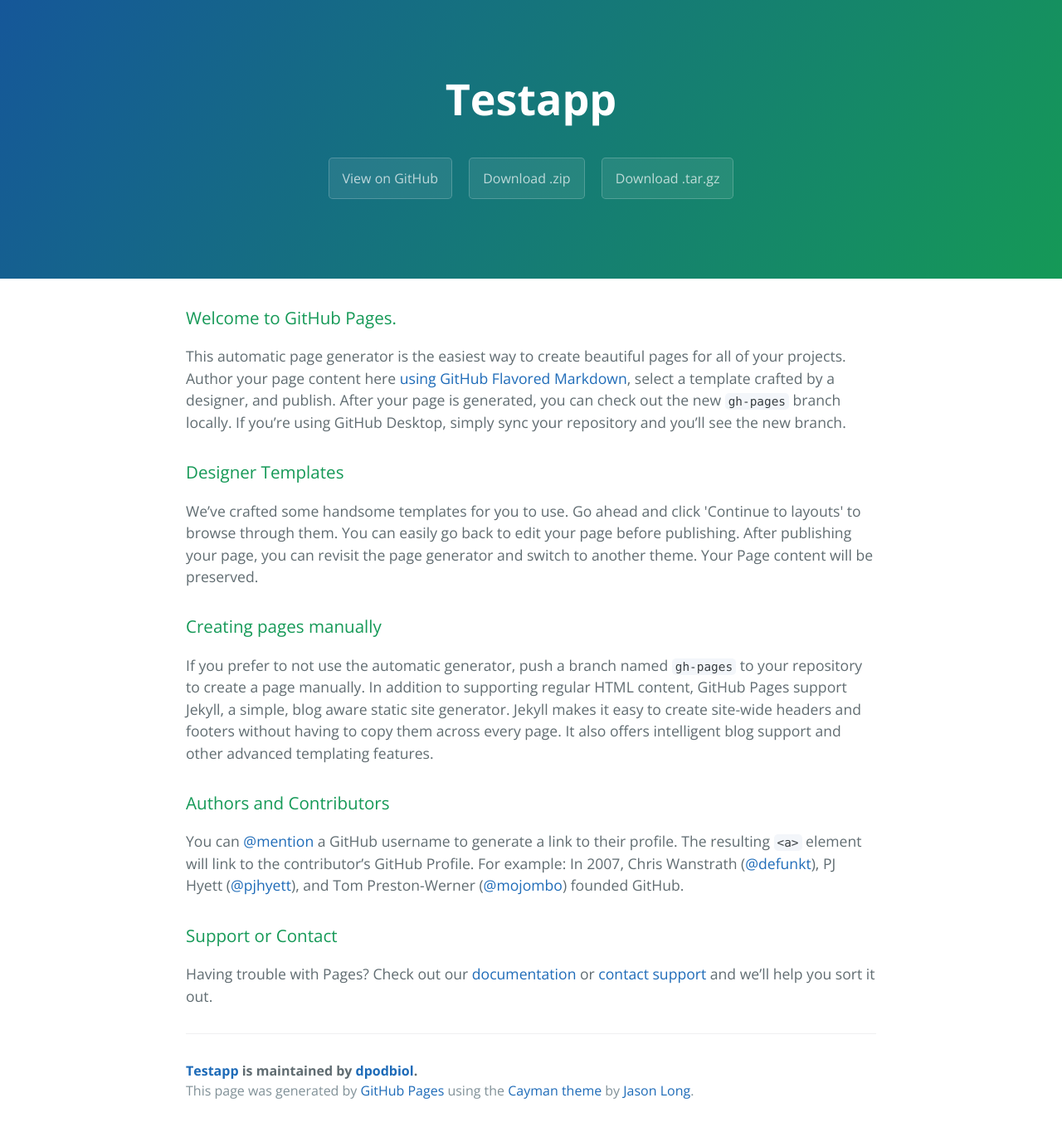
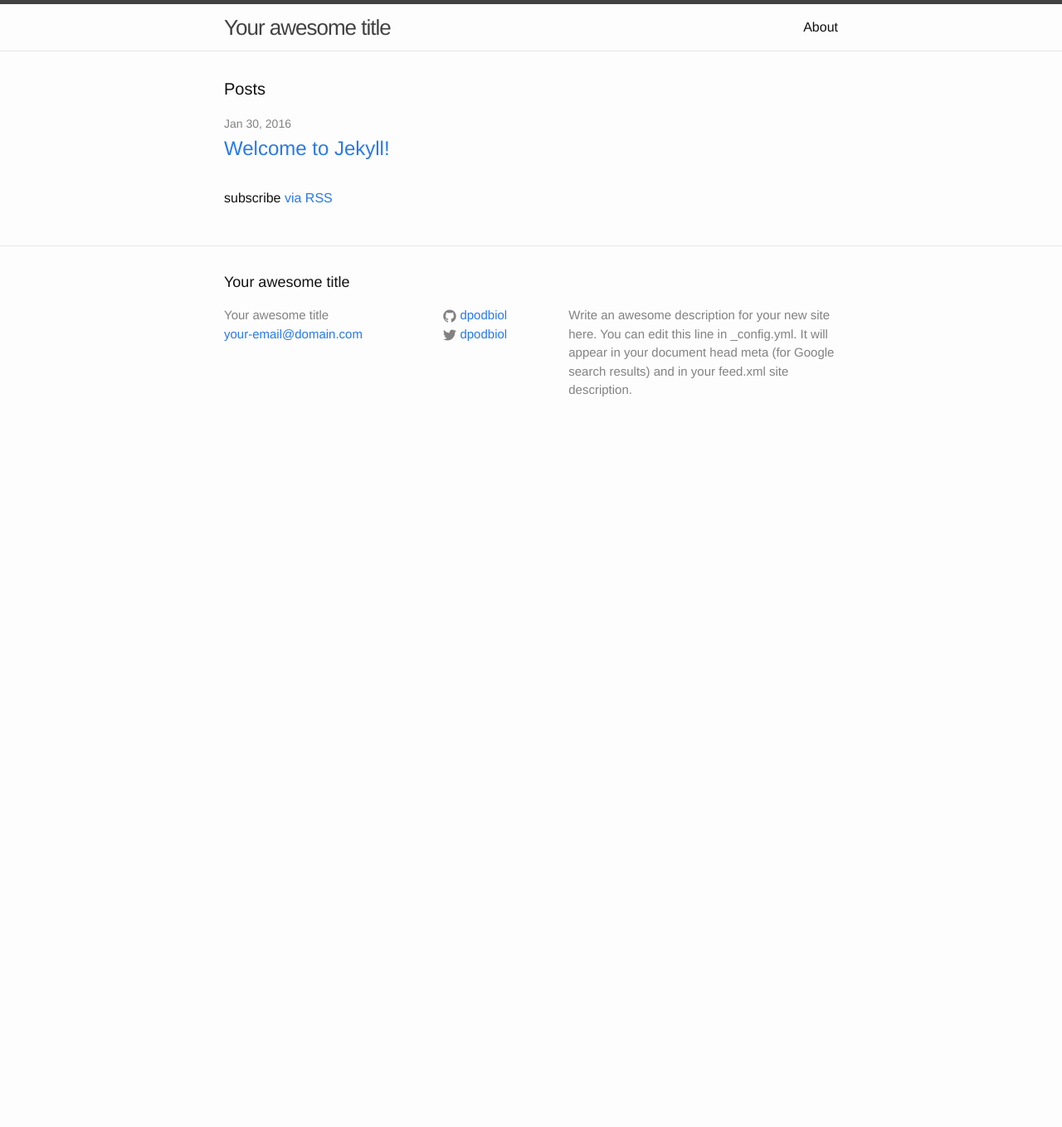
Before and after one commit to dpodbiol/testApp, a Jekyll site: the page built from index.html, in a window 1280 px wide. Shown: the whole page at 83% size. Built offline with Jekyll 4.4.1, drawn with Linux system fonts in a browser that asks for light colours; after the commit the page ends 900 px from its top, so only the background shows below that.

Commit message:
changed index

```diff
--- a/index.html
+++ b/index.html
@@ -1,57 +1,23 @@
-<!DOCTYPE html>
-<html lang="en-us">
-  <head>
-    <meta charset="UTF-8">
-    <title>Testapp by dpodbiol</title>
-    <meta name="viewport" content="width=device-width, initial-scale=1">
-    <link rel="stylesheet" type="text/css" href="stylesheets/normalize.css" media="screen">
-    <link href='https://fonts.googleapis.com/css?family=Open+Sans:400,700' rel='stylesheet' type='text/css'>
-    <link rel="stylesheet" type="text/css" href="stylesheets/stylesheet.css" media="screen">
-    <link rel="stylesheet" type="text/css" href="stylesheets/github-light.css" media="screen">
-  </head>
-  <body>
-    <section class="page-header">
-      <h1 class="project-name">Testapp</h1>
-      <h2 class="project-tagline"></h2>
-      <a href="https://github.com/dpodbiol/testApp" class="btn">View on GitHub</a>
-      <a href="https://github.com/dpodbiol/testApp/zipball/master" class="btn">Download .zip</a>
-      <a href="https://github.com/dpodbiol/testApp/tarball/master" class="btn">Download .tar.gz</a>
-    </section>
+---
+layout: default
+---
 
-    <section class="main-content">
-      <h3>
-<a id="welcome-to-github-pages" class="anchor" href="#welcome-to-github-pages" aria-hidden="true"><span aria-hidden="true" class="octicon octicon-link"></span></a>Welcome to GitHub Pages.</h3>
+<div class="home">
 
-<p>This automatic page generator is the easiest way to create beautiful pages for all of your projects. Author your page content here <a href="https://guides.github.com/features/mastering-markdown/">using GitHub Flavored Markdown</a>, select a template crafted by a designer, and publish. After your page is generated, you can check out the new <code>gh-pages</code> branch locally. If you’re using GitHub Desktop, simply sync your repository and you’ll see the new branch.</p>
+  <h1 class="page-heading">Posts</h1>
 
-<h3>
-<a id="designer-templates" class="anchor" href="#designer-templates" aria-hidden="true"><span aria-hidden="true" class="octicon octicon-link"></span></a>Designer Templates</h3>
+  <ul class="post-list">
+    {% for post in site.posts %}
+      <li>
+        <span class="post-meta">{{ post.date | date: "%b %-d, %Y" }}</span>
 
-<p>We’ve crafted some handsome templates for you to use. Go ahead and click 'Continue to layouts' to browse through them. You can easily go back to edit your page before publishing. After publishing your page, you can revisit the page generator and switch to another theme. Your Page content will be preserved.</p>
+        <h2>
+          <a class="post-link" href="{{ post.url | prepend: site.baseurl }}">{{ post.title }}</a>
+        </h2>
+      </li>
+    {% endfor %}
+  </ul>
 
-<h3>
-<a id="creating-pages-manually" class="anchor" href="#creating-pages-manually" aria-hidden="true"><span aria-hidden="true" class="octicon octicon-link"></span></a>Creating pages manually</h3>
+  <p class="rss-subscribe">subscribe <a href="{{ "/feed.xml" | prepend: site.baseurl }}">via RSS</a></p>
 
-<p>If you prefer to not use the automatic generator, push a branch named <code>gh-pages</code> to your repository to create a page manually. In addition to supporting regular HTML content, GitHub Pages support Jekyll, a simple, blog aware static site generator. Jekyll makes it easy to create site-wide headers and footers without having to copy them across every page. It also offers intelligent blog support and other advanced templating features.</p>
-
-<h3>
-<a id="authors-and-contributors" class="anchor" href="#authors-and-contributors" aria-hidden="true"><span aria-hidden="true" class="octicon octicon-link"></span></a>Authors and Contributors</h3>
-
-<p>You can <a href="https://github.com/blog/821" class="user-mention">@mention</a> a GitHub username to generate a link to their profile. The resulting <code>&lt;a&gt;</code> element will link to the contributor’s GitHub Profile. For example: In 2007, Chris Wanstrath (<a href="https://github.com/defunkt" class="user-mention">@defunkt</a>), PJ Hyett (<a href="https://github.com/pjhyett" class="user-mention">@pjhyett</a>), and Tom Preston-Werner (<a href="https://github.com/mojombo" class="user-mention">@mojombo</a>) founded GitHub.</p>
-
-<h3>
-<a id="support-or-contact" class="anchor" href="#support-or-contact" aria-hidden="true"><span aria-hidden="true" class="octicon octicon-link"></span></a>Support or Contact</h3>
-
-<p>Having trouble with Pages? Check out our <a href="https://help.github.com/pages">documentation</a> or <a href="https://github.com/contact">contact support</a> and we’ll help you sort it out.</p>
-
-      <footer class="site-footer">
-        <span class="site-footer-owner"><a href="https://github.com/dpodbiol/testApp">Testapp</a> is maintained by <a href="https://github.com/dpodbiol">dpodbiol</a>.</span>
-
-        <span class="site-footer-credits">This page was generated by <a href="https://pages.github.com">GitHub Pages</a> using the <a href="https://github.com/jasonlong/cayman-theme">Cayman theme</a> by <a href="https://twitter.com/jasonlong">Jason Long</a>.</span>
-      </footer>
-
-    </section>
-
-
-  </body>
-</html>
+</div>
```
